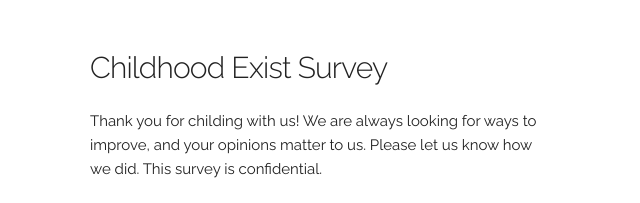
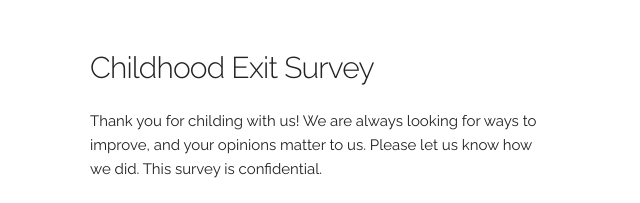
Before and after one commit to kalnas/kalnas.github.io, a plain HTML site: page survey/index.html in a window 1280 px wide. Shown: the top 203 px of the page, 70-710 px from the left. Drawn offline with Linux system fonts and the light colour scheme.

Commit message:
Update index.html

```diff
--- a/survey/index.html
+++ b/survey/index.html
@@ -38,7 +38,7 @@
   <div class="container">
     <div class="row">
       <div class="one-half column" style="margin-top: 5%">
-        <h4>Childhood Exist Survey</h4>
+        <h4>Childhood Exit Survey</h4>
         <p>Thank you for childing with us! We are always looking for ways to improve, and your opinions matter to us. Please let us know how we did. This survey is confidential.</p>
 
         <form>
```
